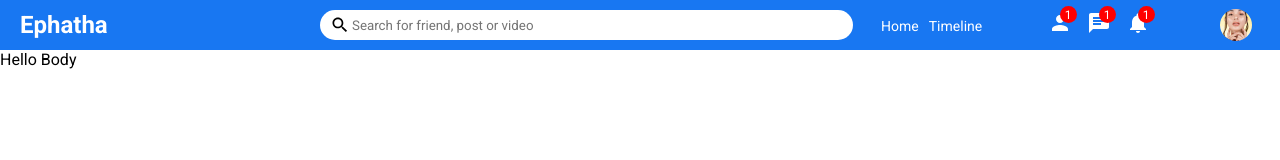
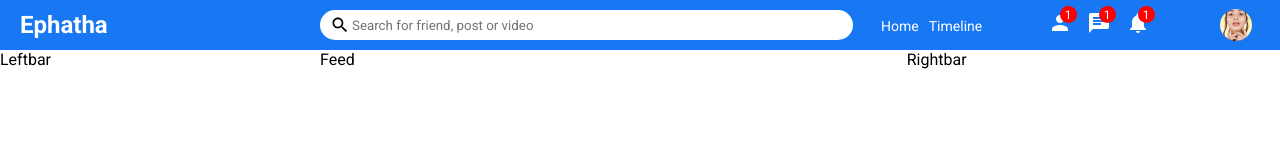
Before and after one commit to arabog/socialPrac, a React (Create React App) app in the folder clientPrac/: page / in a window 1280 px wide. Shown: the top 160 px of the page. Built offline with nearby package versions, Linux system fonts and the light colour scheme.

Commit message:
homeComponent created

```diff
--- /dev/null
+++ b/clientPrac/src/components/homeCom/feed/Feed.jsx
@@ -0,0 +1,10 @@
+import "./feed.css"
+
+export default function Feed() {
+
+          return (
+                    <div className="feedContainer">
+                              Feed
+                    </div>
+          )
+}
--- /dev/null
+++ b/clientPrac/src/components/homeCom/feed/feed.css
@@ -0,0 +1,3 @@
+.feedContainer {
+          flex: 5.5;
+}
--- /dev/null
+++ b/clientPrac/src/components/homeCom/leftbar/Leftbar.jsx
@@ -0,0 +1,10 @@
+import "./leftbar.css"
+
+export default function Leftbar() {
+
+          return (
+                    <div className="leftbarContainer">
+                              Leftbar
+                    </div>
+          )
+}
--- /dev/null
+++ b/clientPrac/src/components/homeCom/leftbar/leftbar.css
@@ -0,0 +1,4 @@
+
+.leftbarContainer {
+          flex: 3;
+}
--- /dev/null
+++ b/clientPrac/src/components/homeCom/rightbar/Rightbar.jsx
@@ -0,0 +1,10 @@
+import "./rightbar.css"
+
+export default function Rightbar() {
+
+          return (
+                    <div className="rightbarContainer">
+                              Rightbar
+                    </div>
+          )
+}
--- /dev/null
+++ b/clientPrac/src/components/homeCom/rightbar/rightbar.css
@@ -0,0 +1,3 @@
+.rightbarContainer {
+          flex: 3.5;
+}
--- a/clientPrac/src/pages/home/Home.jsx
+++ b/clientPrac/src/pages/home/Home.jsx
@@ -1,5 +1,8 @@
 import "./home.css"
-import Topbar from "../../components/topbar/Topbar"
+import Topbar from "../../components/homeCom/topbar/Topbar"
+import Leftbar from "../../components/homeCom/leftbar/Leftbar"
+import Feed from "../../components/homeCom/feed/Feed"
+import Rightbar from "../../components/homeCom/rightbar/Rightbar"
 
 
 export default function Home() {
@@ -8,7 +11,11 @@ export default function Home() {
                     <div>
                               <Topbar />
 
-                              Hello Body
+                              <div className="homeContainer">
+                                        <Leftbar />
+                                        <Feed />
+                                        <Rightbar />
+                              </div>
                     </div>
           )
 }
--- a/clientPrac/src/pages/home/home.css
+++ b/clientPrac/src/pages/home/home.css
@@ -0,0 +1,3 @@
+.homeContainer {
+          display: flex;
+}
```
Also changed, not shown: clientPrac/src/components/homeCom/topbar/Topbar.jsx (renamed from clientPrac/src/components/topbar/Topbar.jsx), clientPrac/src/components/homeCom/topbar/topbar.css (renamed from clientPrac/src/components/topbar/topbar.css).
